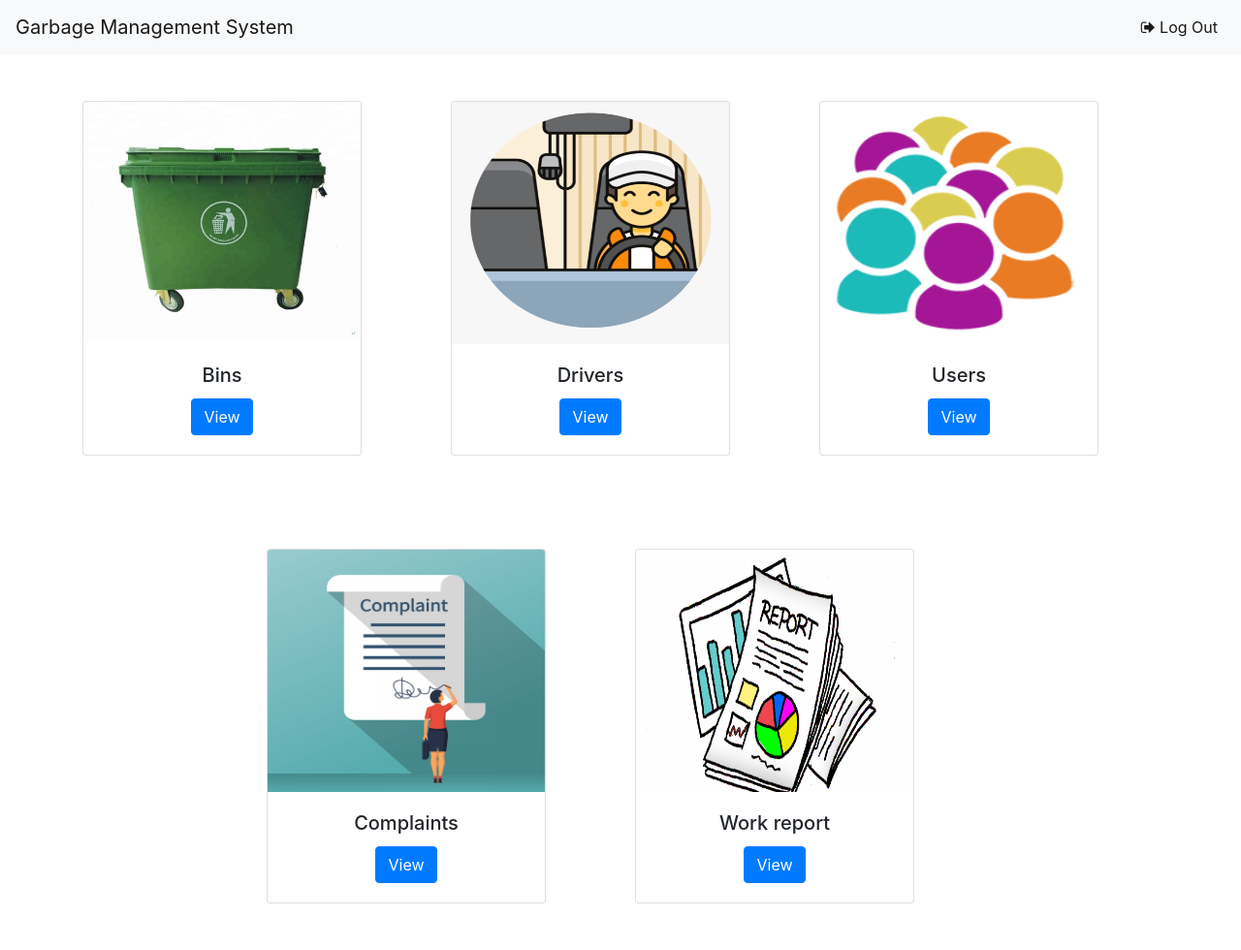
After one commit to JcYasantha/Garbage-Management-System, a CodeIgniter 4 app: template app/Views/dashboard.php in a window 1280 px wide. The commit adds this page. Shown: the whole page at 97% size. Run offline with PHP 8.4 and a stand-in for CodeIgniter, Linux system fonts and the light colour scheme; the template is opened without the code that fills it, so the values that code supplies are empty; some libraries are stand-ins or nearby versions.

Commit message:
Dashboard Interface added

```diff
--- a/app/Controllers/Home.php
+++ b/app/Controllers/Home.php
@@ -4,7 +4,7 @@ class Home extends BaseController
 {
 	public function index()
 	{
-		return view('welcome_message');
+		return view('dashboard');
 	}
 
 	//--------------------------------------------------------------------
--- /dev/null
+++ b/app/Views/dashboard.php
@@ -0,0 +1,57 @@
+<?= $this->include('partials/navbar') ?>
+<div class="container">
+    <div class="row">
+        <div class="col-md-4 my-5">
+            <div class="card" style="width: 18rem;">
+            <img class="card-img-top" src="/dustbin1.jpg" alt="dustbin" style="width:286px; height:250px">
+                <div class="card-body text-center">
+                    <h5 class="card-title">Bins</h5>
+                    <a href="#" class="btn btn-primary">View</a>
+                </div>
+            </div>
+        </div>
+
+        <div class="col-md-4 my-5">
+            <div class="card" style="width: 18rem;">
+            <img class="card-img-top" src="/driver1.png" alt="driver" style="width:286px; height:250px">
+                <div class="card-body text-center">
+                    <h5 class="card-title">Drivers</h5>
+                    <a href="#" class="btn btn-primary">View</a>
+                </div>
+            </div>
+        </div>
+
+        <div class="col-md-4 my-5">
+            <div class="card" style="width: 18rem;">
+            <img class="card-img-top" src="/users.png" alt="users" style="width:286px; height:250px">
+                <div class="card-body text-center">
+                    <h5 class="card-title">Users</h5>
+                    <a href="#" class="btn btn-primary">View</a>
+                </div>
+            </div>
+        </div>
+    </div>
+    <div class="row justify-content-center">
+        <div class="col-md-4 my-5">
+            <div class="card" style="width: 18rem;">
+            <img class="card-img-top" src="/complaint.jpg" alt="complaint" style="width:286px; height:250px">
+                <div class="card-body text-center">
+                    <h5 class="card-title">Complaints</h5>
+                    <a href="#" class="btn btn-primary">View</a>
+                </div>
+            </div>
+        </div>
+
+        <div class="col-md-4 my-5">
+            <div class="card" style="width: 18rem;">
+            <img class="card-img-top" src="/report.png" alt="report" style="width:286px; height:250px">
+                <div class="card-body text-center">
+                    <h5 class="card-title">Work report</h5>
+                    <a href="#" class="btn btn-primary">View</a>
+                </div>
+            </div>
+        </div>
+
+    </div>
+</div>
+<?= $this->include('partials/footer') ?>
--- /dev/null
+++ b/app/Views/partials/footer.php
@@ -0,0 +1,16 @@
+</body>
+
+</html>
+
+<script>
+< script src = "https://code.jquery.com/jquery-3.4.1.slim.min.js"
+integrity = "sha384-J6qa4849blE2+poT4WnyKhv5vZF5SrPo0iEjwBvKU7imGFAV0wwj1yYfoRSJoZ+n"
+crossorigin = "anonymous" >
+</script>
+<script src="https://cdn.jsdelivr.net/npm/popper.js@1.16.0/dist/umd/popper.min.js"
+    integrity="sha384-Q6E9RHvbIyZFJoft+2mJbHaEWldlvI9IOYy5n3zV9zzTtmI3UksdQRVvoxMfooAo" crossorigin="anonymous">
+</script>
+<script src="https://stackpath.bootstrapcdn.com/bootstrap/4.4.1/js/bootstrap.min.js"
+    integrity="sha384-wfSDF2E50Y2D1uUdj0O3uMBJnjuUD4Ih7YwaYd1iqfktj0Uod8GCExl3Og8ifwB6" crossorigin="anonymous">
+</script>
+</script>
--- /dev/null
+++ b/app/Views/partials/navbar.php
@@ -0,0 +1,29 @@
+<!doctype html>
+<html>
+<link rel="stylesheet" href="https://stackpath.bootstrapcdn.com/bootstrap/4.4.1/css/bootstrap.min.css"
+    integrity="sha384-Vkoo8x4CGsO3+Hhxv8T/Q5PaXtkKtu6ug5TOeNV6gBiFeWPGFN9MuhOf23Q9Ifjh" crossorigin="anonymous">
+<link rel="stylesheet" href="https://cdnjs.cloudflare.com/ajax/libs/font-awesome/4.7.0/css/font-awesome.min.css">
+
+<head>
+    <title>Sign In</title>
+
+    <link rel="shortcut icon" type="image/png" href="/favicon.ico" />
+</head>
+
+<body>
+    <nav class="navbar navbar-expand-lg navbar-light bg-light">
+        <a class="navbar-brand" href="#">Garbage Management System</a>
+        <button class="navbar-toggler" type="button" data-toggle="collapse" data-target="#navbarSupportedContent"
+            aria-controls="navbarSupportedContent" aria-expanded="false" aria-label="Toggle navigation">
+            <span class="navbar-toggler-icon"></span>
+        </button>
+
+        <div class="collapse navbar-collapse my-2 my-lg-0" id="navbarSupportedContent">
+            <ul class="navbar-nav ml-auto">
+                <li class="nav-item active">
+                    <a class="nav-link" href="#"><i class="fa fa-sign-out"></i> Log Out</a>
+                </li>
+            </ul>
+
+        </div>
+    </nav>
```
Also changed, not shown: app/Views/welcome_message.php (+2 -26 lines), public/complaint.jpg (added), public/driver.png (added), public/driver1.png (added), public/dustbin.jpg (added), public/dustbin1.jpg (added), public/report.png (added), public/users.png (added).
